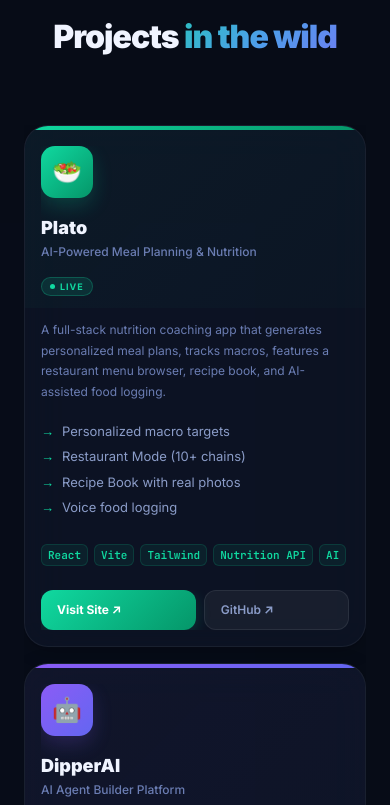
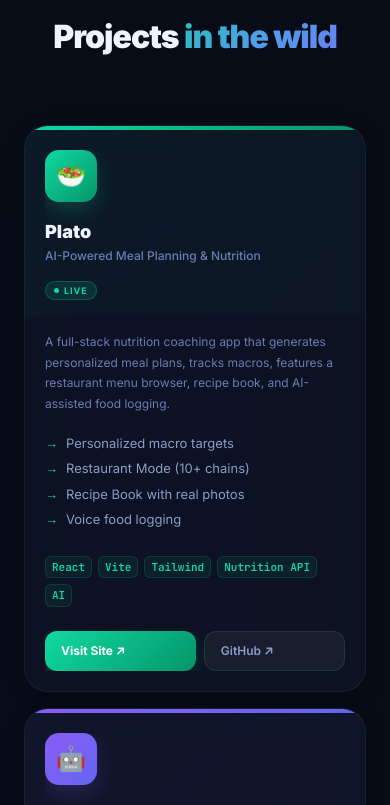
Before and after one commit to ZbienVC/portfolio, a React (Vite) app: page / in a window 390 px wide. Shown: the part 3080-3885 px from the top of the page. Built offline with nearby package versions, Linux system fonts and the light colour scheme.

Commit message:
fix: align project section width and padding with other sections

```diff
--- a/src/App.jsx
+++ b/src/App.jsx
@@ -546,15 +546,15 @@ function ProjectCard({ project }) {
 
 function ProjectsSection() {
   return (
-    <section id="projects" style={{ padding: '100px 24px', background: 'rgba(15,22,41,0.3)', width: '100vw', position: 'relative', left: 'calc(-50vw + 50%)', overflow: 'hidden' }}>
-      <div style={{ maxWidth: 1100, margin: '0 auto', width: '100%', paddingLeft: 0, paddingRight: 0 }}>
-        <div style={{ textAlign: 'center', marginBottom: 64, paddingLeft: '24px', paddingRight: '24px' }}>
+    <section id="projects" style={{ padding: '100px 24px', background: 'rgba(15,22,41,0.3)' }}>
+      <div style={{ maxWidth: 1100, margin: '0 auto', width: '100%' }}>
+        <div style={{ textAlign: 'center', marginBottom: 64 }}>
           <p className="section-label" style={{ marginBottom: 16 }}>What I've Built</p>
           <h2 style={{ fontSize: 'clamp(32px, 4vw, 48px)', fontWeight: 900, letterSpacing: '-1px' }}>
             Projects <span className="gradient-text">in the wild</span>
           </h2>
         </div>
-        <div className="projects-grid" style={{ display: 'grid', gridTemplateColumns: '1fr', gap: 16, paddingLeft: 0, paddingRight: 0, width: '100%', boxSizing: 'border-box' }}>
+        <div className="projects-grid" style={{ display: 'grid', gridTemplateColumns: '1fr', gap: 24 }}>
           {PROJECTS.map(p => <ProjectCard key={p.id} project={p} />)}
         </div>
 
--- a/src/index.css
+++ b/src/index.css
@@ -249,10 +249,6 @@ body {
   .projects-grid {
     grid-template-columns: 1fr !important;
     gap: 16px !important;
-    width: 100% !important;
-    box-sizing: border-box !important;
-    overflow: hidden !important;
-    padding: 0 !important;
   }
 
   /* Project cards - aggressive padding reduction */
@@ -266,7 +262,7 @@ body {
 
   /* Card header mobile */
   .card-header {
-    padding: 16px 16px 12px !important;
+    padding: 20px 20px 16px !important;
     overflow: hidden !important;
     width: 100% !important;
     box-sizing: border-box !important;
@@ -296,7 +292,7 @@ body {
 
   /* Card body mobile */
   .card-body {
-    padding: 12px 16px 16px !important;
+    padding: 16px 20px 20px !important;
   }
 
   /* Reduce description text on mobile */
```
